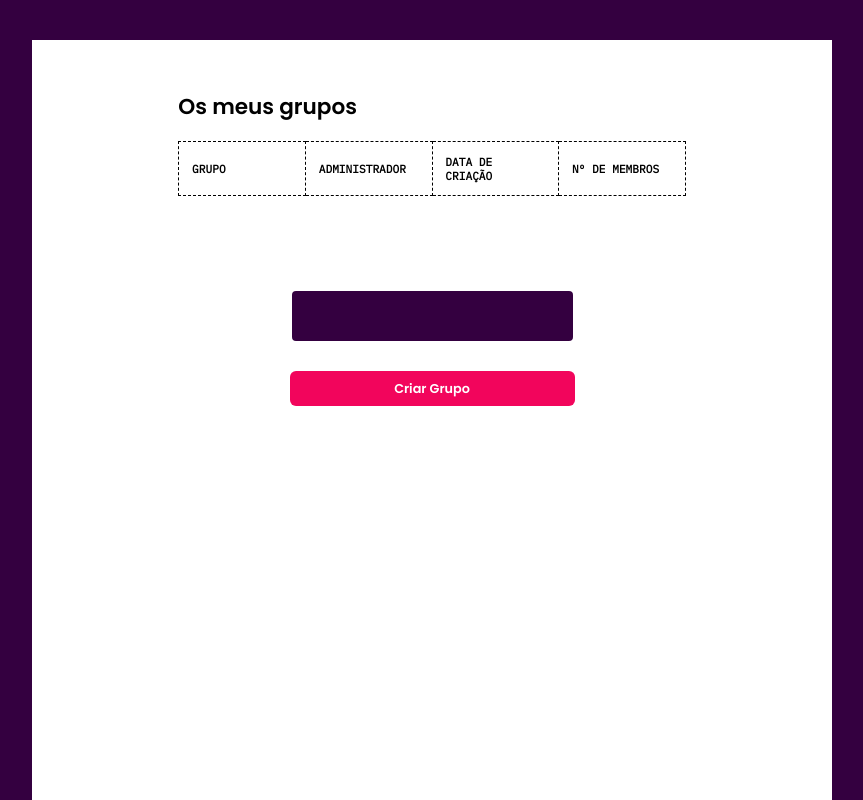
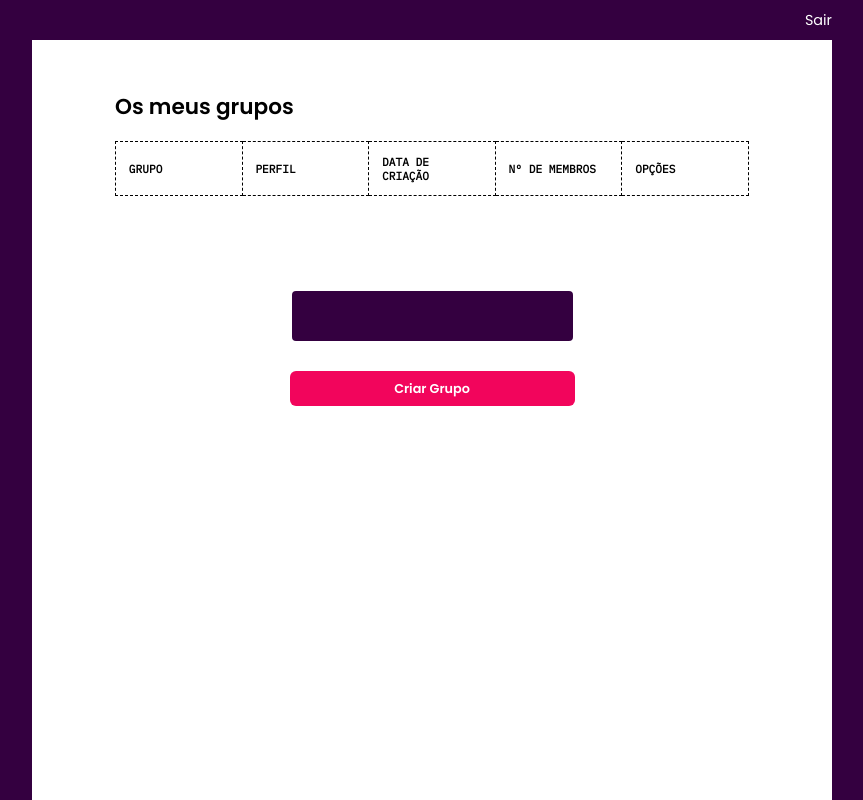
Before and after one commit to rmso27/MatchTracker, a Flask app: template app/templates/profile/profile.html in a window 1280 px wide. Shown: the whole page, without its empty margins (208-1071 px from the left). Run offline with Flask 3, Linux system fonts and the light colour scheme; the template is opened without the code that fills it, so the values that code supplies are empty.

Commit message:
minor updates

```diff
--- a/app/static/css/css-primary.css
+++ b/app/static/css/css-primary.css
@@ -48,10 +48,19 @@ body {
     height: 5vh;
     width: 100vh;
     display: flex;
-    justify-content: left;
+    justify-content: right;
     align-items: center;
     color: var(--white);
     background-color: var(--purple);
+}
+
+.header a {
+    color: var(--white);
+    text-decoration: none;
+}
+
+.header a:hover {
+    text-decoration: underline;
 }
 
 .content {
@@ -120,22 +129,3 @@ body {
     border: 1px dashed;
     padding: 0.8rem;
 }
-
-/* NAVBARS */
-.profile-navbar {
-    height: 5vh;
-    padding-bottom: 4vh;
-    display: flex;
-    flex-direction: row;
-    justify-content: space-evenly;
-    align-items: center;
-}
-
-.profile-navbar a {
-    font-size: 0.8rem;
-    text-decoration: none;
-}
-
-.profile-navbar a:hover {
-    text-decoration: underline;
-}
--- a/app/templates/components/headers/ProfilePageHeader.html
+++ b/app/templates/components/headers/ProfilePageHeader.html
@@ -1,3 +1,3 @@
 <div class = "profile-header">
-    <!-- <p>Olá, {{ name }}</p> -->
+    <a href = "">Sair</a>
 </div>
--- a/app/templates/components/navbars/user/ProfilePageNavbar.html
+++ b/app/templates/components/navbars/user/ProfilePageNavbar.html
@@ -1,3 +1,3 @@
 <div class = "profile-navbar">
-    <a href = "/create-group">Criar Grupo</a>
+
 </div>
--- a/app/templates/components/tables/user/MainProfileTable.html
+++ b/app/templates/components/tables/user/MyGroupsTable.html
@@ -5,16 +5,25 @@
         </thead>
         <tr>
             <td style = "width: 100px;"><b>GRUPO</b></td>
-            <td style = "width: 100px;"><b>ADMINISTRADOR</b></td>
+            <td style = "width: 100px;"><b>PERFIL</b></td>
             <td style = "width: 100px;"><b>DATA DE CRIAÇÃO</b></td>
-            <td style = "width: 100px;"><b>Nº DE MEMBROS</td>
+            <td style = "width: 100px;"><b>Nº DE MEMBROS</b></td>
+            <td style = "width: 100px;"><b>OPÇÕES</b></td>
         </tr>
         {% for group in groups %}
             <tr>
                 <td><a href = "/group/{{ group.id }}">{{ group.name }}</a></td>
-                <td>{{ group.owner }}</td>
+                {% if group.isAdmin == True %}
+                    <td>Administrador</td>
+                {% else %}
+                    <td>Membro</td>
+                {% endif %}
                 <td>{{ group.createdAt }}</td>
                 <td>20</td>
+                <td>
+                    <a href = "">Editar</a>
+                    <a href = ""> Apagar</a>
+                </td>
             </tr>
         {% endfor %}
     </table>
--- a/app/templates/profile/profile.html
+++ b/app/templates/profile/profile.html
@@ -5,10 +5,10 @@
     <div class = "wrapper">
         <div class = "header">
             {% include "components/headers/ProfilePageHeader.html" %}
+            {% include "components/navbars/user/ProfilePageNavbar.html" %}
         </div>
         <div class = "content">
-            <!-- {% include "components/navbars/user/ProfilePageNavbar.html" %} -->
-            {% include "components/tables/user/MainProfileTable.html" %}
+            {% include "components/tables/user/MyGroupsTable.html" %}
             {% include "components/forms/group/CreateGroupForm.html" %}
         </div>
     </div>
```
Also changed, not shown: app/routes.py (+9 -0 lines).
